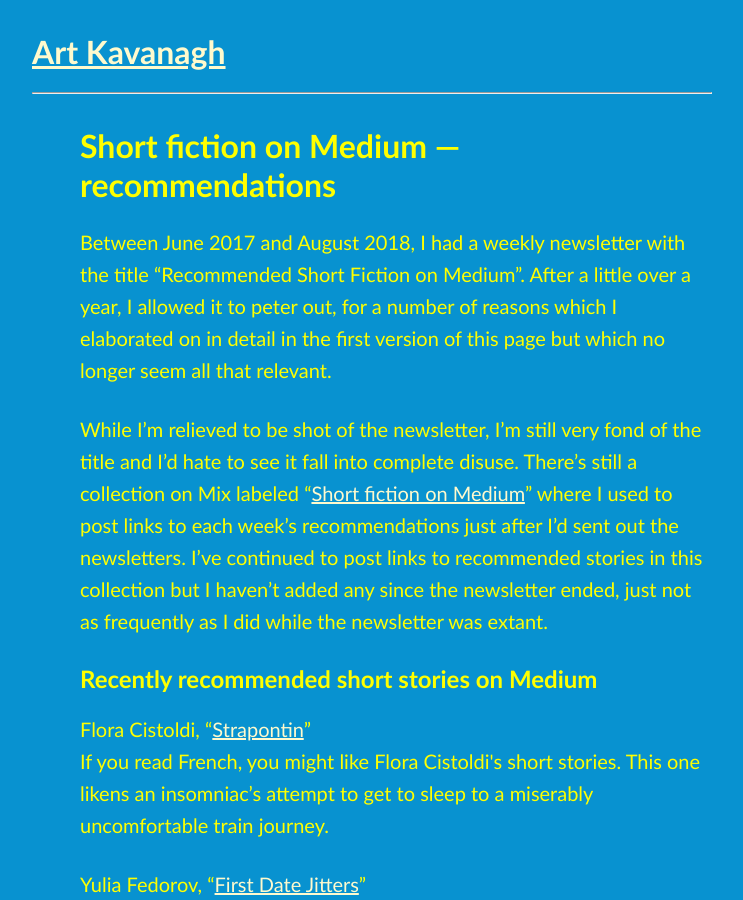
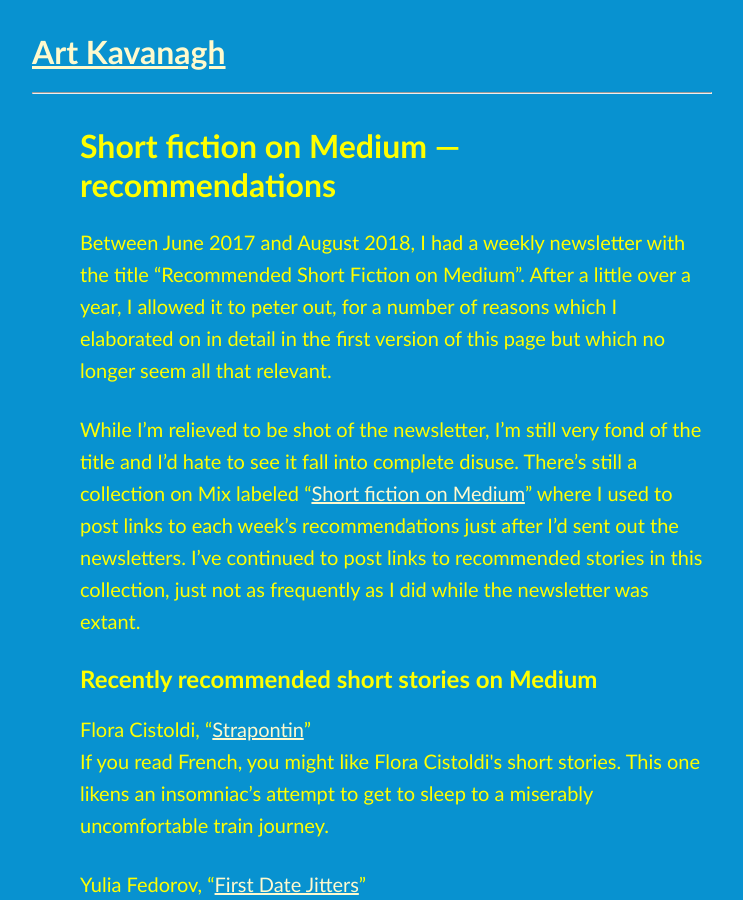
Before and after one commit to artkavanagh/github.io, a Jekyll site: the page short-fiction-medium.html, which Jekyll copies as it is, in a window 1280 px wide and 900 px high. Shown: the whole window, without its empty margins (244-987 px from the left). Built offline with Jekyll 4.4.1, drawn with Linux system fonts in a browser that asks for light colours.

Commit message:
Update short-fiction-medium.html

```diff
--- a/short-fiction-medium.html
+++ b/short-fiction-medium.html
@@ -14,7 +14,7 @@
 
 <p>Between June 2017 and August 2018, I had a weekly newsletter with the title “Recommended Short Fiction on Medium”. After a little over a year, I allowed it to peter out, for a number of reasons which I elaborated on in detail in the first version of this page but which no longer seem all that relevant.</p>
 
-<p>While I’m relieved to be shot of the newsletter, I’m still very fond of the title and I’d hate to see it fall into complete disuse. There’s still a collection on Mix labeled “<a href="https://mix.com/artkavanagh/short-fiction-on-medium">Short fiction on Medium</a>” where I used to post links to each week’s recommendations just after I’d sent out the newsletters. I’ve continued to post links to recommended stories in this collection but I haven’t added any since the newsletter ended, just not as frequently as I did while the newsletter was extant.</p>
+<p>While I’m relieved to be shot of the newsletter, I’m still very fond of the title and I’d hate to see it fall into complete disuse. There’s still a collection on Mix labeled “<a href="https://mix.com/artkavanagh/short-fiction-on-medium">Short fiction on Medium</a>” where I used to post links to each week’s recommendations just after I’d sent out the newsletters. I’ve continued to post links to recommended stories in this collection, just not as frequently as I did while the newsletter was extant.</p>
 
 <h2>Recently recommended short stories on Medium</h2>
 
```
